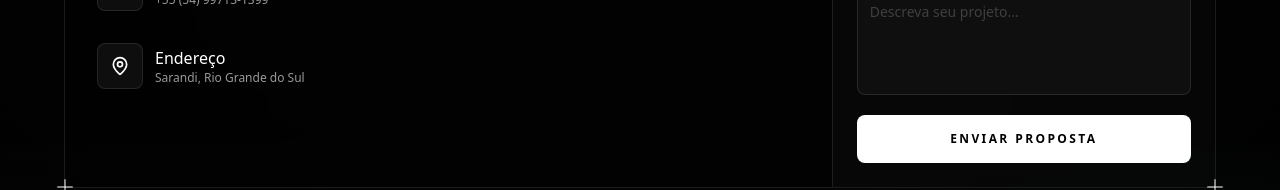
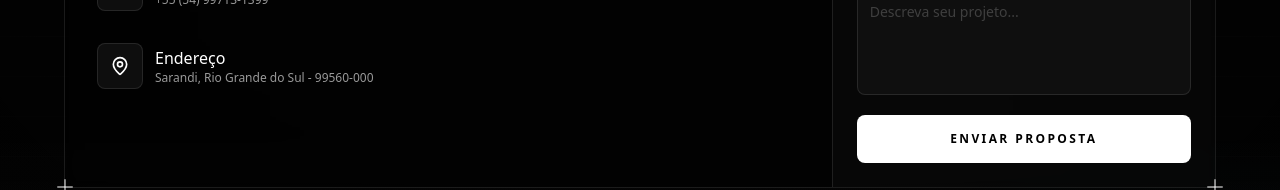
Before and after one commit to ViniciusNoetzold/MezzoldStudios, a Next.js app: page / in a window 1280 px wide. Shown: the part 7059-7249 px from the top of the page. Built offline with nearby package versions, Linux system fonts and the light colour scheme.

Commit message:
chore: add zip code to contact address

```diff
--- a/src/components/sections/ContactSection.tsx
+++ b/src/components/sections/ContactSection.tsx
@@ -88,7 +88,7 @@ export function ContactSection() {
             {
               icon: MapPinIcon,
               label: 'Endereço',
-              value: 'Sarandi, Rio Grande do Sul',
+              value: 'Sarandi, Rio Grande do Sul - 99560-000',
             },
           ]}
         >
```
